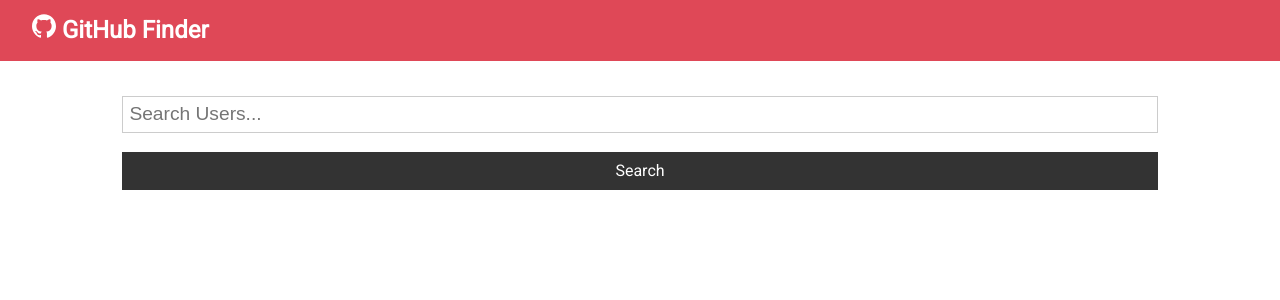
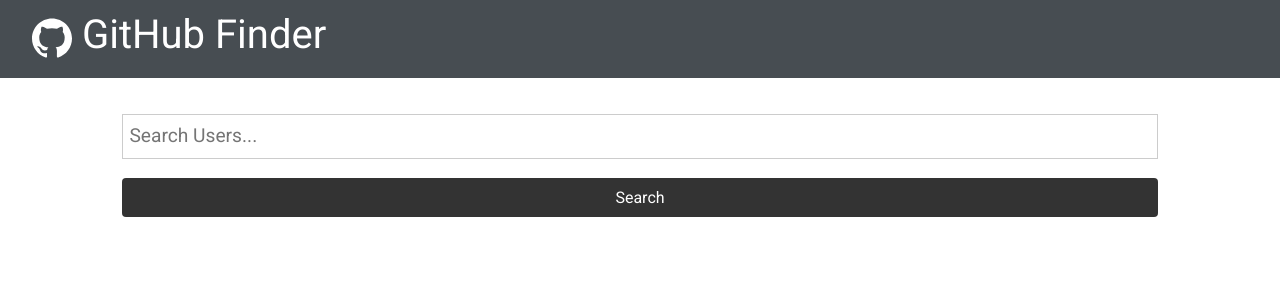
Before and after one commit to JRLaro/githubLocator, a React (Create React App) app: page / in a window 1280 px wide. Shown: the top 300 px of the page. Built offline with nearby package versions, Linux system fonts and the light colour scheme.

Commit message:
added alert function

```diff
--- a/public/index.html
+++ b/public/index.html
@@ -9,6 +9,7 @@
       name="description"
       content="Web site created using create-react-app"
     />
+    <link rel="stylesheet" href="https://stackpath.bootstrapcdn.com/bootstrap/4.3.1/css/bootstrap.min.css" integrity="sha384-ggOyR0iXCbMQv3Xipma34MD+dH/1fQ784/j6cY/iJTQUOhcWr7x9JvoRxT2MZw1T" crossorigin="anonymous">
 
     <title>Github Finder</title>
   </head>
--- a/src/App.js
+++ b/src/App.js
@@ -4,12 +4,13 @@ import Navbar from "./components/layout/Navbar";
 import Users from "./components/users/Users";
 import axios from "axios";
 import Search from "./components/users/Search";
-
+import Alert from "./components/layout/Alert"
 
 class App extends React.Component {
   state = {
     users: [],
     loading: false,
+    alert: null
   };
 
   searchUsers = async (text) => {
@@ -26,19 +27,25 @@ class App extends React.Component {
     this.setState({users: [], loading: false})
   }
 
+  setAlert = (message, type) => {
+    this.setState({ alert: { message, type } });
+    setTimeout(()=> this.setState({alert: null}), 5000)
+}
 
   render() {
-const { users, loading} = this.state
+const { users, loading, alert} = this.state
 
 
     return (
       <div className="App">
         <Navbar />
         <div className="container">
+          <Alert alert={alert}/>
           <Search
             searchUsers={this.searchUsers}
             clearUsers={this.clearUsers}
-            showClear={users.length > 0 ? true: false}
+            showClear={users.length > 0 ? true : false}
+            setAlert={this.setAlert}
           />
           <Users loading={loading} users={users} />
         </div>
--- /dev/null
+++ b/src/components/layout/Alert.js
@@ -0,0 +1,16 @@
+import React from 'react';
+import * as aiIcons from 'react-icons/ai'
+
+const Alert = ({ alert }) => {
+    return (
+        alert !== null && (
+            <div className={`alert alert-${alert.type}`}>
+                <i>  <aiIcons.AiOutlineWarning
+                    className="text-danger"
+                    style={{fontSize:'1.5rem'}}/> {alert.message} </i>
+            </div>
+        )
+    );
+}
+
+export default Alert;
--- a/src/components/layout/Navbar.js
+++ b/src/components/layout/Navbar.js
@@ -6,7 +6,7 @@ import PropTypes from 'prop-types'
 const Navbar = ({title}) =>  {
 
         return (
-            <nav className="navbar bg-primary">
+            <nav className="navbar bg-dark">
                 <h1>
                 <i className="icon"> <siIcons.SiGithub/> </i>
                     {title} </h1>
--- a/src/components/users/Search.js
+++ b/src/components/users/Search.js
@@ -1,49 +1,58 @@
-import React, { Component } from 'react'
-import PropTypes from 'prop-types'
+import React, { Component } from "react";
+import PropTypes from "prop-types";
 
 export class Search extends Component {
   state = {
-        text: ''
+    text: "",
   };
 
   static propTypes = {
     searchUsers: PropTypes.func.isRequired,
     clearUsers: PropTypes.func.isRequired,
     showClear: PropTypes.bool.isRequired,
-}
+    setAlert: PropTypes.func.isRequired,
+  };
 
   onSubmit = (e) => {
     e.preventDefault();
+    if (this.state.text === "") {
+      this.props.setAlert("Please enter a valid user...", "light");
+    } else {
       this.props.searchUsers(this.state.text);
-        this.setState({text:''})
+      this.setState({ text: "" });
     }
+  };
 
   onChange = (e) => {
-        this.setState({ text: e.target.value})
-    }
+    this.setState({ text: e.target.value });
+  };
   render() {
     const { showClear, clearUsers } = this.props;
     return (
       <div>
-                <form onSubmit={this.onSubmit}
-                    className="form">
+        <form onSubmit={this.onSubmit} className="form">
           <input
             type="text"
             name="text"
             placeholder="Search Users..."
             value={this.state.text}
-                        onChange={this.onChange}/>
+            onChange={this.onChange}
+          />
           <input
             type="submit"
             value="Search"
             className="btn btn-dark btn-block"
           />
         </form>
-                {showClear && <button className="btn btn-light btn-block" onClick={clearUsers}> Clear</button>}
-
+        {showClear && (
+          <button className="btn btn-light btn-block" onClick={clearUsers}>
+            {" "}
+            Clear
+          </button>
+        )}
       </div>
-        )
+    );
   }
 }
 
-export default Search
+export default Search;
```
Lines whose indentation alone changed are shown as unchanged.
